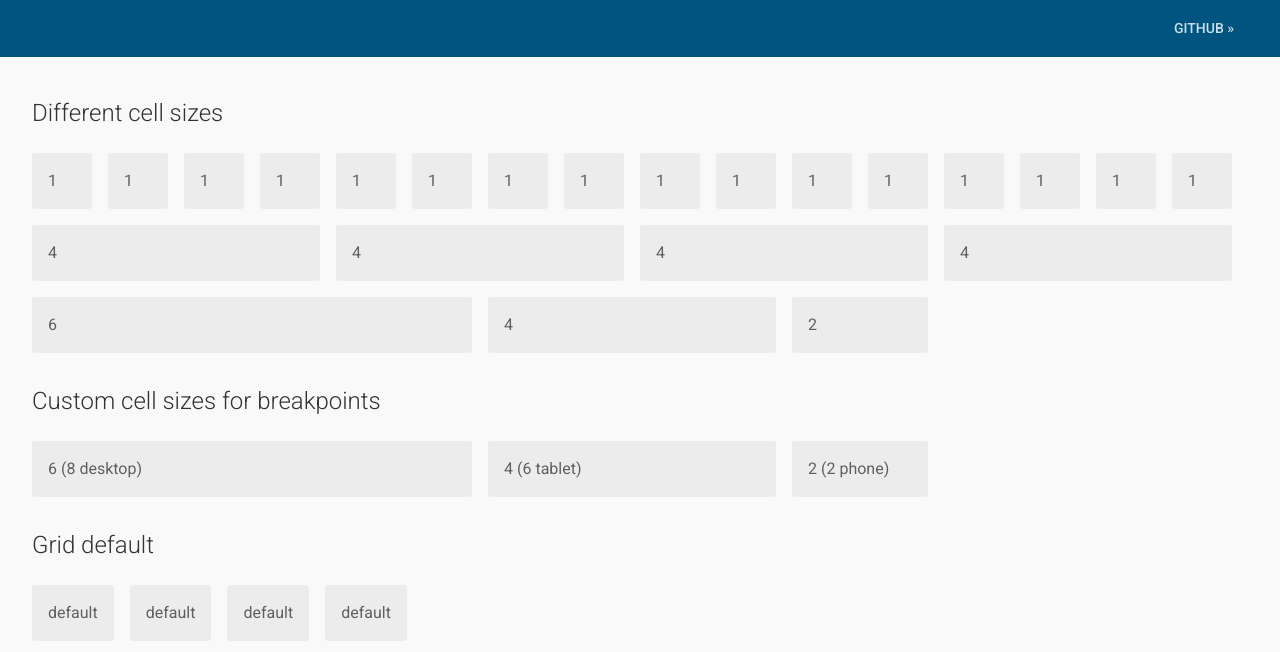
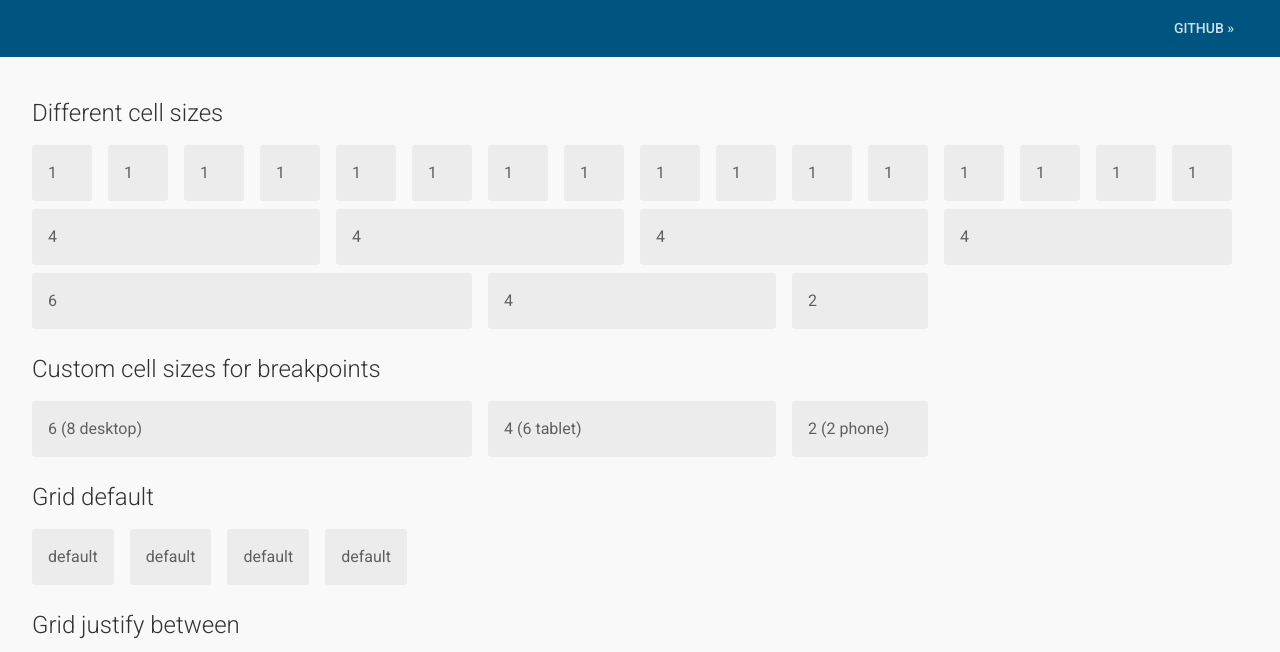
Before and after one commit to bechamel/bechamel.grid, a website: page demo/index.html in a window 1280 px wide. Shown: the part 148-800 px from the top of the page. Drawn offline with nearby package versions, Linux system fonts and the light colour scheme.

Commit message:
Added negative margin on .grid

```diff
--- a/scss/_mixins.scss
+++ b/scss/_mixins.scss
@@ -11,8 +11,7 @@
   display: flex;
   flex-wrap: wrap;
   width: 100%;
-  margin-left: -($gutter / 2);
-  margin-right: -($gutter / 2);
+  margin: -($gutter / 2);
   box-sizing: border-box;
 }
 
```
Also changed, not shown: dist/css/grid.css, dist/css/grid.min.css.
